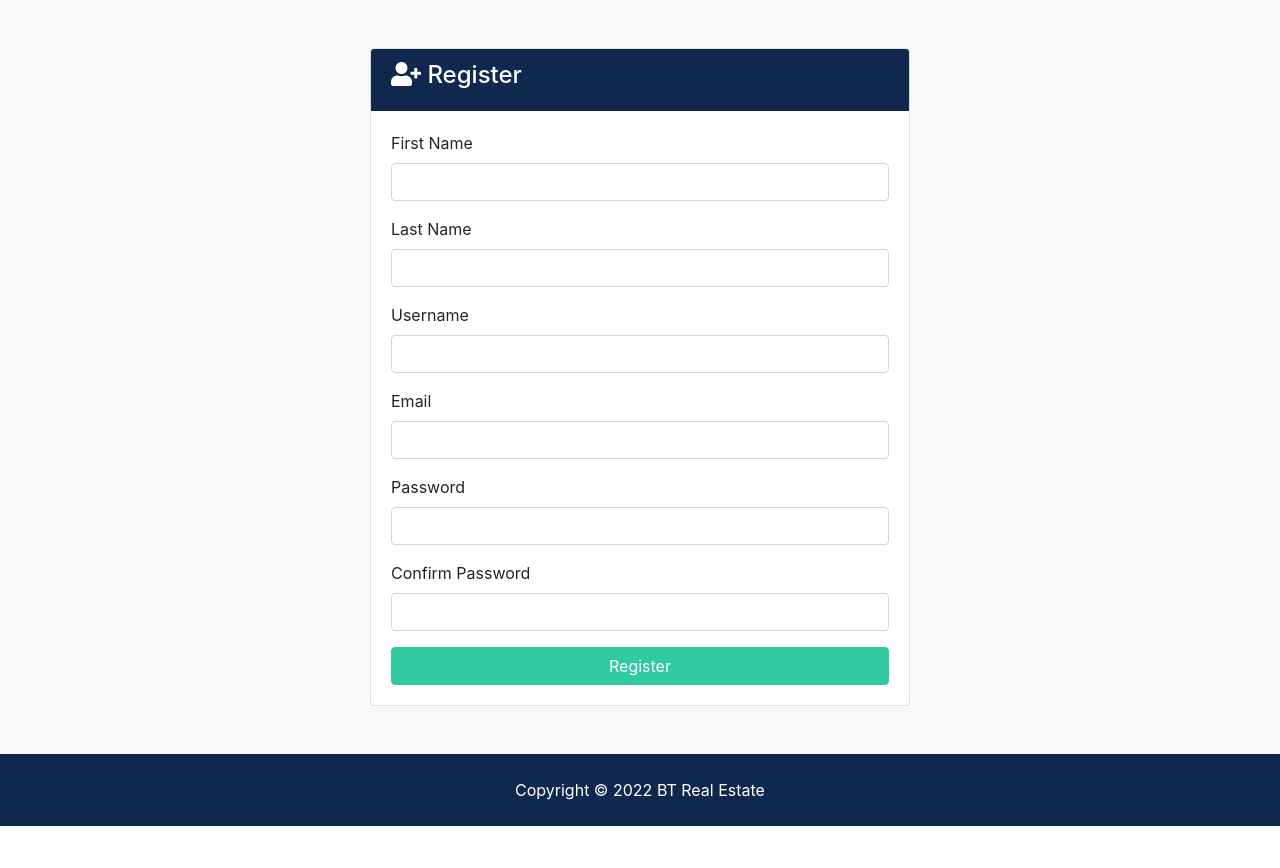
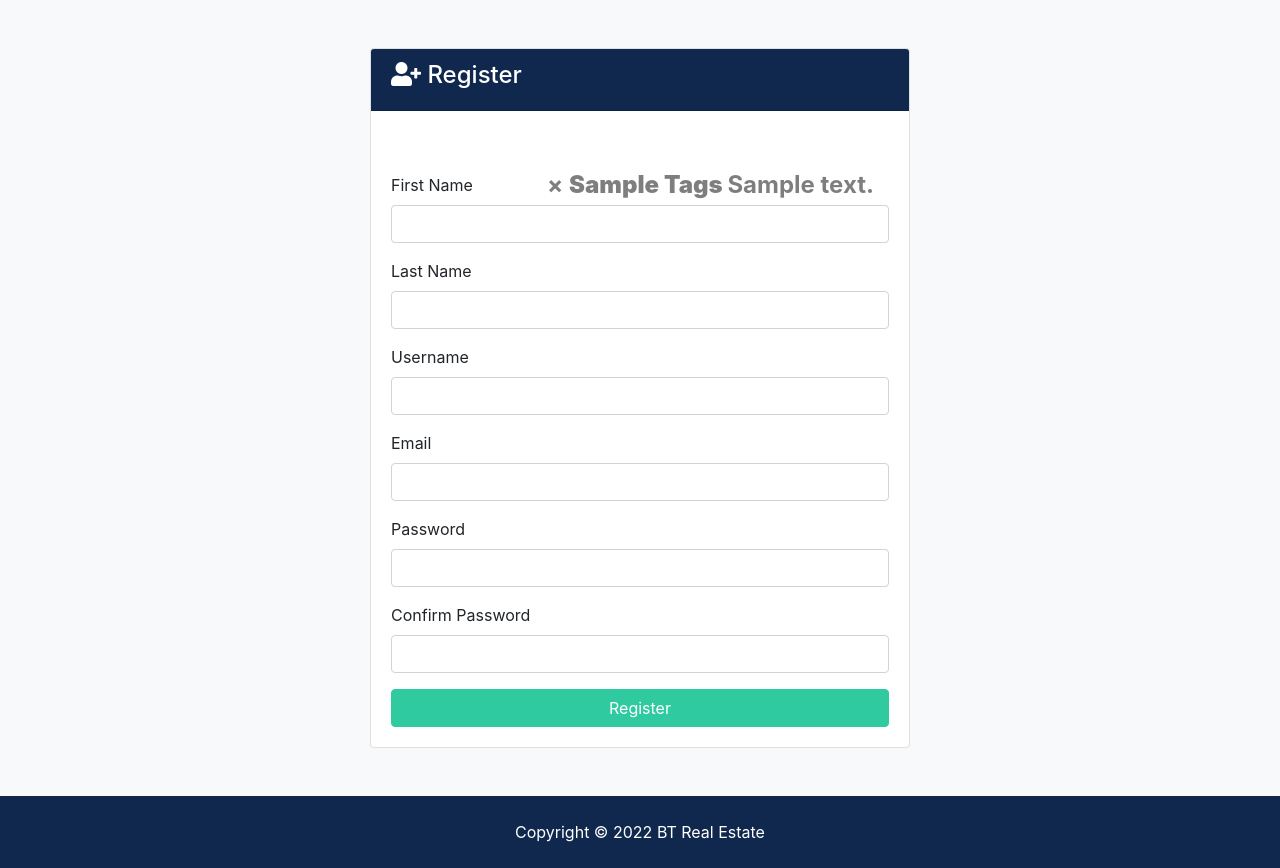
Before and after one commit to gmakridakis/btre_project, a Django app: template templates/accounts/register.html in a window 1280 px wide. Shown: the part 128-996 px from the top of the page. Before the commit the page ends 954 px from the top, so only its background shows below. Run offline with Django 3.2, Linux system fonts and the light colour scheme; the template is opened without the code that fills it: most values are stand-ins (such as "Sample title", 1, 10 or a date in 2020); one stand-in notice (Sample message) is shown; some libraries are stand-ins or nearby versions.

Commit message:
Error messages

```diff
--- a/templates/accounts/login.html
+++ b/templates/accounts/login.html
@@ -11,6 +11,8 @@
                 <i class="fas fa-sign-in-alt"></i> Login</h4>
             </div>
             <div class="card-body">
+                {% include 'partials/_alerts.html' %}
+
                 <form action="{% url 'login' %}" method="POST">
                     {% csrf_token %}
                     <div class="form-group">
--- a/templates/accounts/register.html
+++ b/templates/accounts/register.html
@@ -12,6 +12,9 @@
                 <i class="fas fa-user-plus"></i> Register</h4>
             </div>
             <div class="card-body">
+                {% include 'partials/_alerts.html' %}
+
+
                 <form action="{% url 'register' %}" method="POST ">
                 {% csrf_token %}
                   <div class="form-group">
--- /dev/null
+++ b/templates/partials/_alerts.html
@@ -0,0 +1,18 @@
+ {% if messages %}
+    {% for message in messags %}
+    <div id="message" class="container">
+        <div class="alert alert-{{ message.tags }} text-center"></div>
+        <button type="button" class="close">
+            <span>&times;</span>
+            <strong>
+                {% if message.level == DEFAULT_MESSAGE_LEVELS.ERROR %}
+                    ERROR
+                {% else %}
+                    {{ message.tags|title }}
+                {% endif %}
+            </strong>
+            {{ message }}
+        </button>
+    </div>
+    {% endfor %}
+ {% endif %}
```
Also changed, not shown: btre/settings.py (+8 -0 lines).
